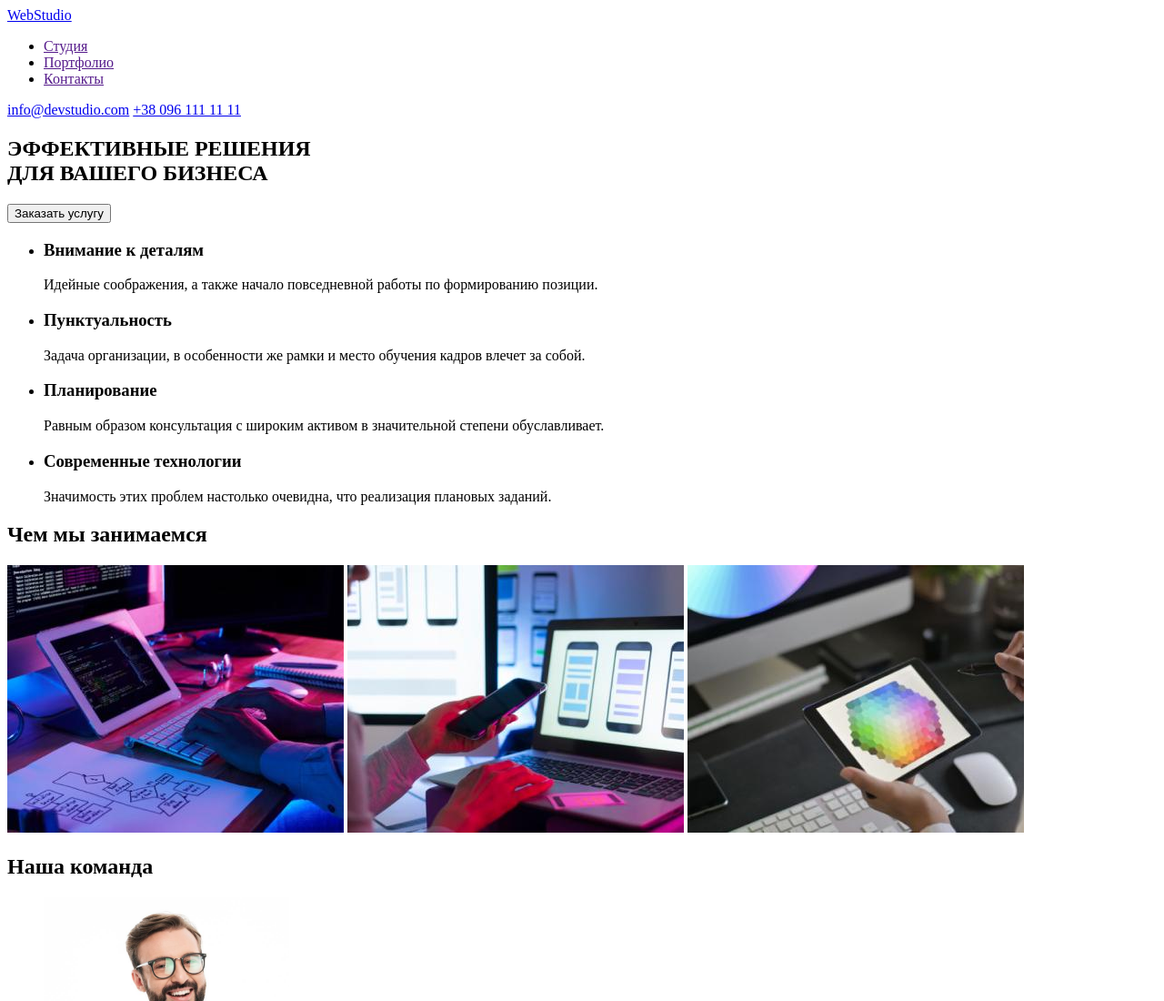
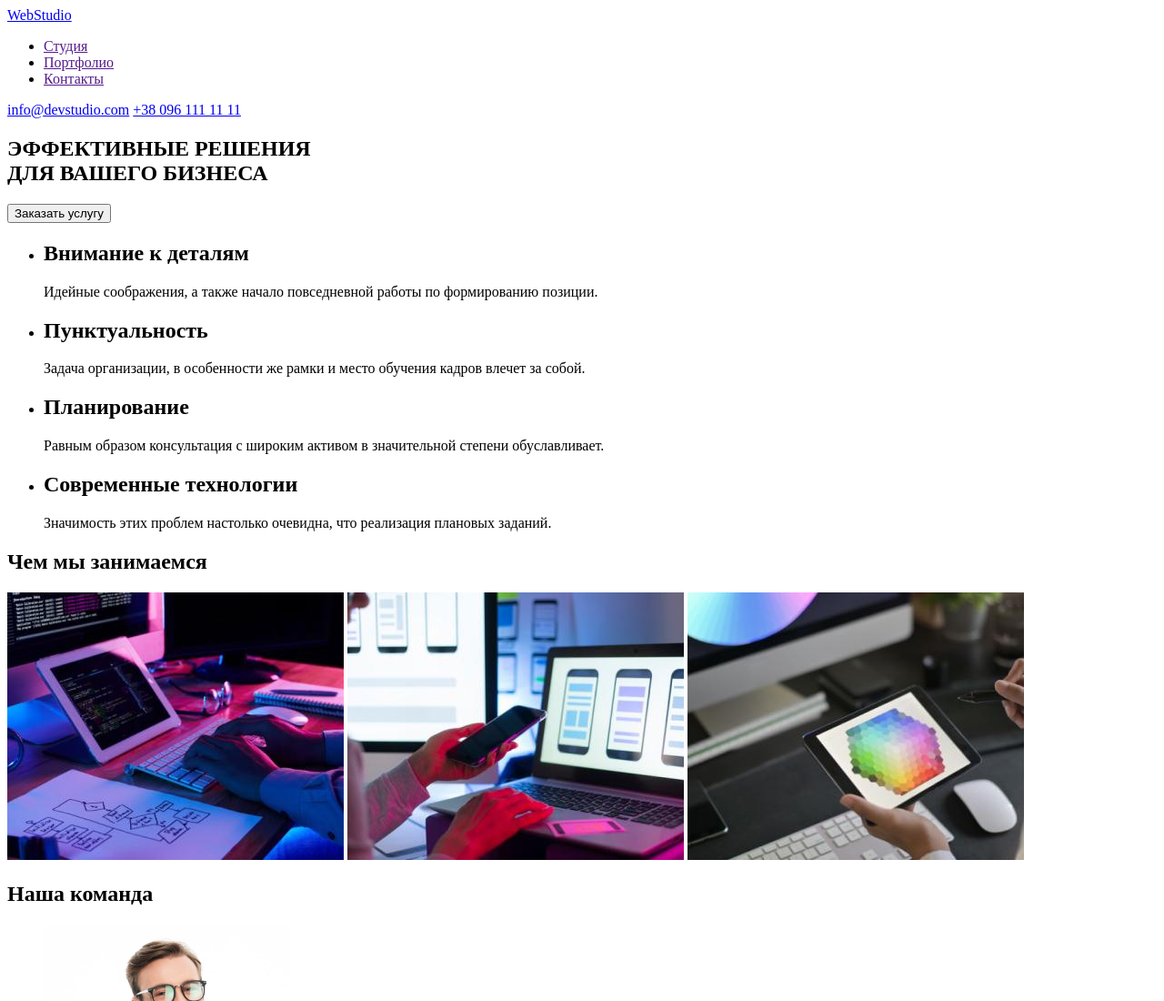
Before and after one commit to MykhailoKremer/goit-markup-hw-01, a plain HTML site: page index.html in a window 1280 px wide. Shown: the top 1100 px of the page at 91% size. Drawn offline with Linux system fonts and the light colour scheme.

Commit message:
ДЗ-2 изменены хедеры и путь к изображениям

```diff
--- a/index.html
+++ b/index.html
@@ -25,46 +25,49 @@
           </li>
         </ul>
         </nav>
+
         <a href="mailto:info@devstudio.com">info@devstudio.com</a>
         <a href="tel:+380961111111">+38 096 111 11 11</a>
       </div>
     </header>
-    <!--Main section-->
+
     <main>
-        <section>
+        <!-- Секция наши ценности -->
+      <section>
           <h1>ЭФФЕКТИВНЫЕ РЕШЕНИЯ <br>
             ДЛЯ ВАШЕГО БИЗНЕСА</h1>
           <button type="button">Заказать услугу</button>
           <ul>
             <li>
-                  <h3>Внимание к деталям</h3>
+                  <h2>Внимание к деталям</h2>
                    <p>Идейные соображения, а также начало повседневной работы по формированию позиции.</p>
             </li>
 
             <li>
-                  <h3>Пунктуальность</h3>
+                  <h2>Пунктуальность</h2>
                    <p>Задача организации, в особенности же рамки и место обучения кадров влечет за собой.</p>
             </li>
 
             <li>
-                  <h3>Планирование</h3>
+                  <h2>Планирование</h2>
                   <p>Равным образом консультация с широким активом в значительной степени обуславливает.</p>
             </li>
 
             <li>
-                 <h3>Современные технологии</h3>
+                 <h2>Современные технологии</h2>
                  <p>Значимость этих проблем настолько очевидна, что реализация плановых заданий.</p>
             </li>
           </ul>
         </section>
 
+        <!-- Секция чем мы занимаемся -->
         <section>
           <h2>Чем мы занимаемся</h2>
                 <img src="./images/box1.jpg" alt="Программист-за-работой" width="370">
                 <img src="./images/box2.jpg" alt="Создание-мобильного-приложения" width="370">
                 <img src="./images/box3.jpg" alt="Подбор-дизайна" width="370">
         </section>
-        <!-- Our team section -->
+        <!-- Секция наша команда -->
         <section>
           <h2>Наша команда</h2>
           <ul>
```
